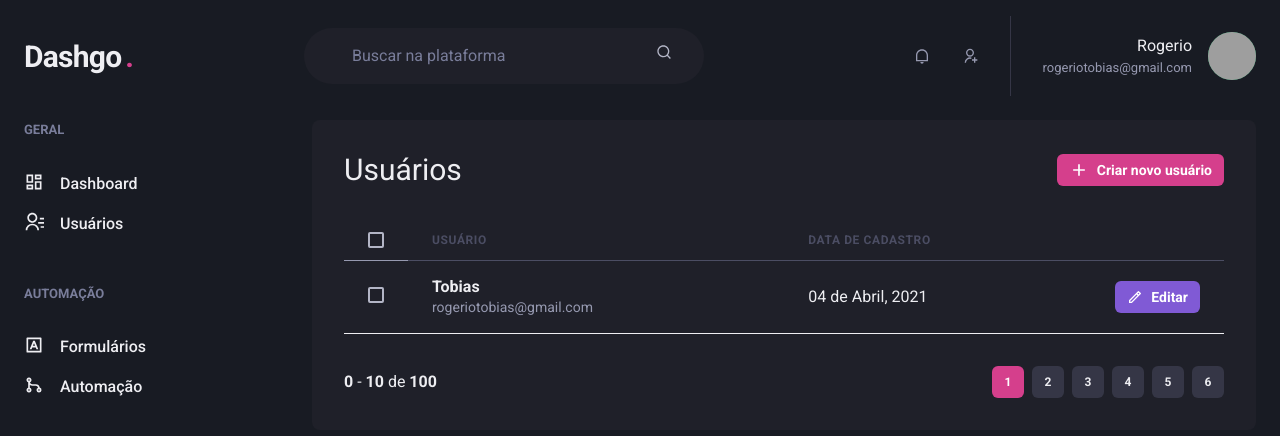
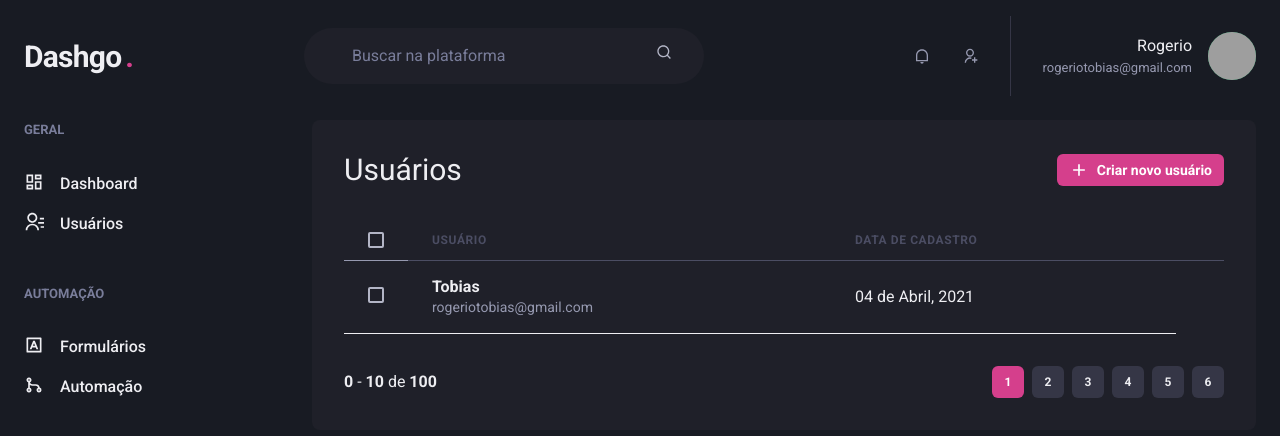
Before and after one commit to supertgo/Dashgo, a Next.js app: page /users in a window 1280 px wide. Shown: the top 436 px of the page. Built offline with nearby package versions, Linux system fonts and the light colour scheme; grey boxes are pictures that could not be loaded.

Commit message:
Creating responsibles pages

```diff
--- a/src/components/Pagination/index.tsx
+++ b/src/components/Pagination/index.tsx
@@ -4,7 +4,7 @@
 export default function Pagination() {
   return (
     <Stack
-      direction="row"
+      direction={['column', 'row']}
       mt="8"
       justify="space-between"
       align="center"
--- a/src/pages/dashboard.tsx
+++ b/src/pages/dashboard.tsx
@@ -66,7 +66,7 @@
         <Sidebar />
 
         <SimpleGrid flex="1" gap="4" minChildWidth="320px" align="flex-start">
-          <Box p="8" bg="gray.800" borderRadius={8} pb="4">
+          <Box p={['6', '8']} bg="gray.800" borderRadius={8} pb="4">
             <Text fontSize="large" mb="4">
               Inscritos da Semana
             </Text>
--- a/src/pages/users/create.tsx
+++ b/src/pages/users/create.tsx
@@ -32,7 +32,7 @@
       <Flex w="100%" my="6" maxW={1480} mx="auto" px="6">
         <Sidebar />
 
-        <Box flex="1" borderRadius={8} bg="gray.800" p="8">
+        <Box flex="1" borderRadius={8} bg="gray.800" p={['6', '8']}>
           <Heading size="lg" fontWeight="normal">
             Criar Usuário
           </Heading>
@@ -40,12 +40,12 @@
           <Divider my="6" borderColor="gray.700" />
 
           <VStack spacing="8">
-            <SimpleGrid minChildWidth="240px" spacing="8" w="100%">
+            <SimpleGrid minChildWidth="240px" spacing={['6', '8']} w="100%">
               <Input name="name" label="Nome completo" />
               <Input name="email" type="email" label="Email" />
             </SimpleGrid>
 
-            <SimpleGrid minChildWidth="240px" spacing="8" w="100%">
+            <SimpleGrid minChildWidth="240px" spacing={['6', '8']} w="100%">
               <Input name="password" type="password" label="Senha" />
               <Input
                 name="password_confirmation"
--- a/src/pages/users/index.tsx
+++ b/src/pages/users/index.tsx
@@ -11,16 +11,22 @@
   Td,
   Tbody,
   Text,
-  Checkbox
+  Checkbox,
+  useBreakpointValue
 } from '@chakra-ui/react';
 
 import { Header } from 'components/Header';
 import Sidebar from 'components/Sidebar';
 import Pagination from 'components/Pagination';
 
-import { RiAddLine, RiPencilLine } from 'react-icons/ri';
+import { RiAddLine } from 'react-icons/ri';
 
 export default function UserList() {
+  const isWideVersion = useBreakpointValue({
+    base: false,
+    lg: true
+  });
+
   return (
     <Box>
       <Header />
@@ -48,17 +54,17 @@
           <Table colorScheme="whiteAplha">
             <Thead>
               <Tr>
-                <Th px="6" color="gray.300" w="8">
+                <Th px={['4', '4', '6']} color="gray.300" w="8">
                   <Checkbox colorScheme="pink" />
                 </Th>
                 <Th>Usuário</Th>
-                <Th>Data de cadastro</Th>
+                {isWideVersion && <Th>Data de cadastro</Th>}
                 <Th w="8"></Th>
               </Tr>
             </Thead>
             <Tbody>
               <Tr>
-                <Td px="6">
+                <Td px={['4', '4', '6']}>
                   <Checkbox colorScheme="pink" />
                 </Td>
                 <Td>
@@ -69,18 +75,7 @@
                     </Text>
                   </Box>
                 </Td>
-                <Td>04 de Abril, 2021</Td>
-                <Td>
-                  <Button
-                    as="a"
-                    size="sm"
-                    fontSize="sm"
-                    colorScheme="purple"
-                    leftIcon={<Icon as={RiPencilLine} fontSize="16" />}
-                  >
-                    Editar
-                  </Button>
-                </Td>
+                {isWideVersion && <Td>04 de Abril, 2021</Td>}
               </Tr>
             </Tbody>
           </Table>
```
